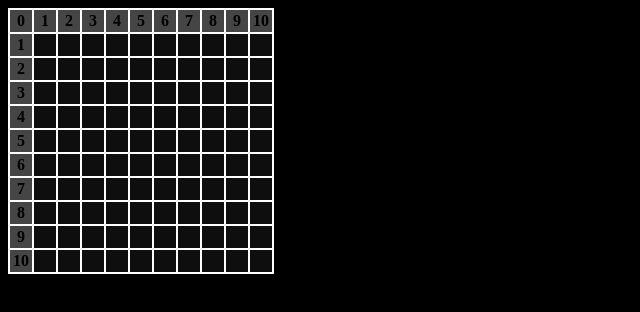
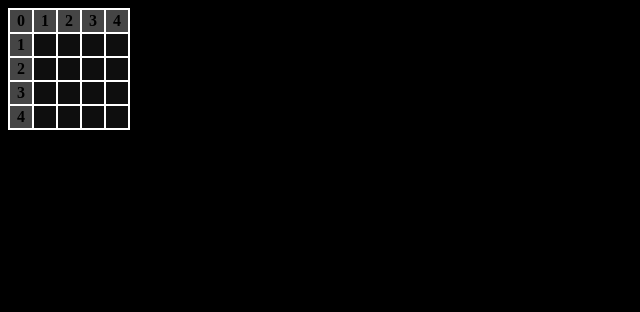
Before and after one commit to iurilugao01/campo-minado, a Vue app: page / in a window 1280 px wide. Shown: the top 312 px of the page, without its empty margins (0-640 px from the left). Built offline with nearby package versions, Linux system fonts and the light colour scheme.

Commit message:
first commit

```diff
--- a/src/App.vue
+++ b/src/App.vue
@@ -10,7 +10,7 @@ export default {
 </script>
 
 <template>
-  <GlobalField :fieldSize="10"></GlobalField>
+  <GlobalField :fieldSize="4"></GlobalField>
 </template>
 
 <style>
--- a/src/components/GlobalField.vue
+++ b/src/components/GlobalField.vue
@@ -5,15 +5,23 @@ export default {
     return {
       isBomb: [],
       isField: [],
+      isClicked: [],
+
+      gameOver: false,
     };
   },
   props: {
     fieldSize: Number,
   },
   methods: {
+    findField(array, location) {
+      return array.some(
+        (field) => field.x === location.x && field.y === location.y
+      );
+    },
     randomizeFields() {
-      for (let i = 0; i < this.fieldSize; i++) {
-        for (let j = 0; j < this.fieldSize; j++) {
+      for (let i = 1; i <= this.fieldSize; i++) {
+        for (let j = 1; j <= this.fieldSize; j++) {
           const result = Math.random() < 0.5;
           const location = { x: j, y: i };
           result ? this.isBomb.push(location) : this.isField.push(location);
@@ -21,14 +29,14 @@ export default {
       }
     },
     clickField(location) {
-      if (
-        this.isBomb.some(
-          (bomb) => bomb.x === location.x && bomb.y === location.y
-        )
-      ) {
-        return alert("KABOOM");
+      if (this.findField(this.isBomb, location)) {
+        this.gameOver = true;
+        alert("KABOOM");
+      } else {
+        !this.findField(this.isClicked, location)
+          ? this.isClicked.push(location)
+          : console.log("tu ja clicou ai krl");
       }
-      alert("nao explodiu :D");
     },
   },
   mounted() {
@@ -50,7 +58,9 @@ export default {
         v-for="block in fieldSize"
         :key="`${block}-${line}`"
         @click="clickField({ x: block, y: line })"
-      ></td>
+      >
+        <span v-if="findField(isClicked, { x: block, y: line })"></span>
+      </td>
     </tr>
   </table>
 </template>
```
